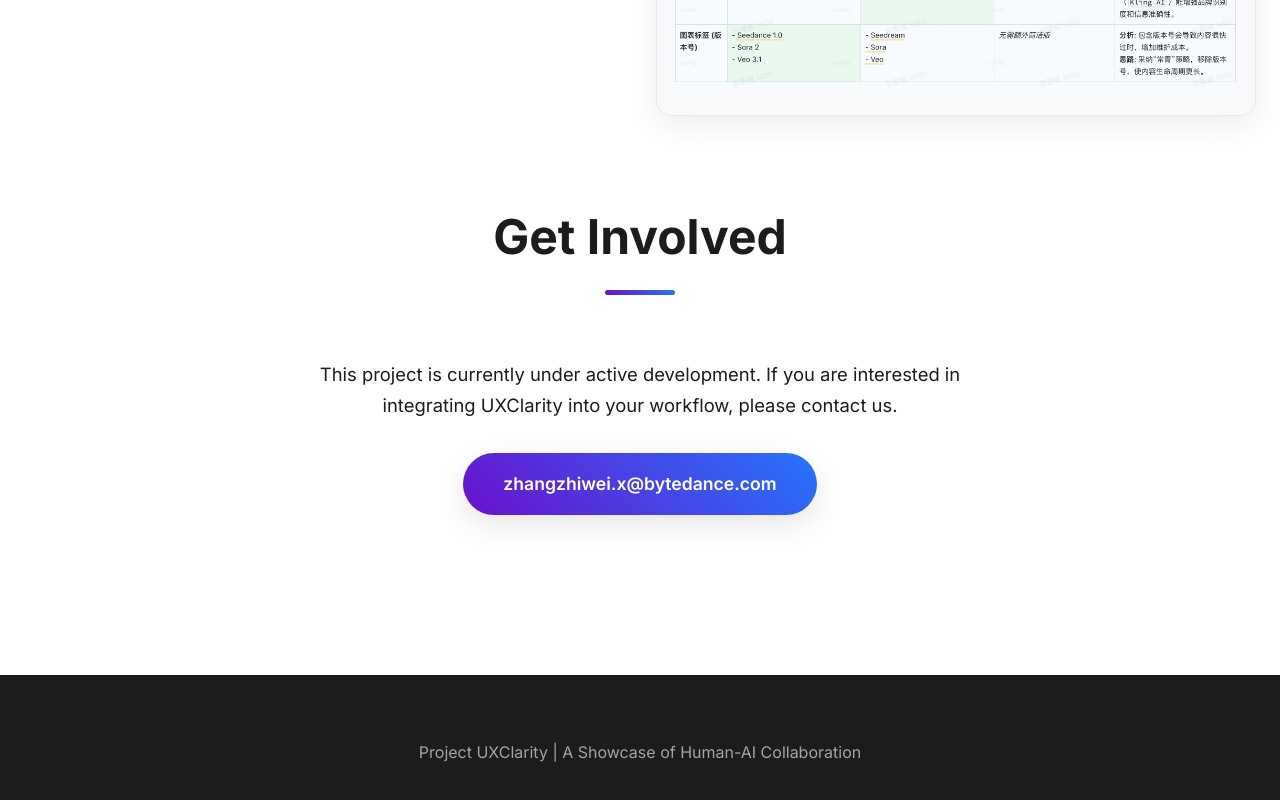
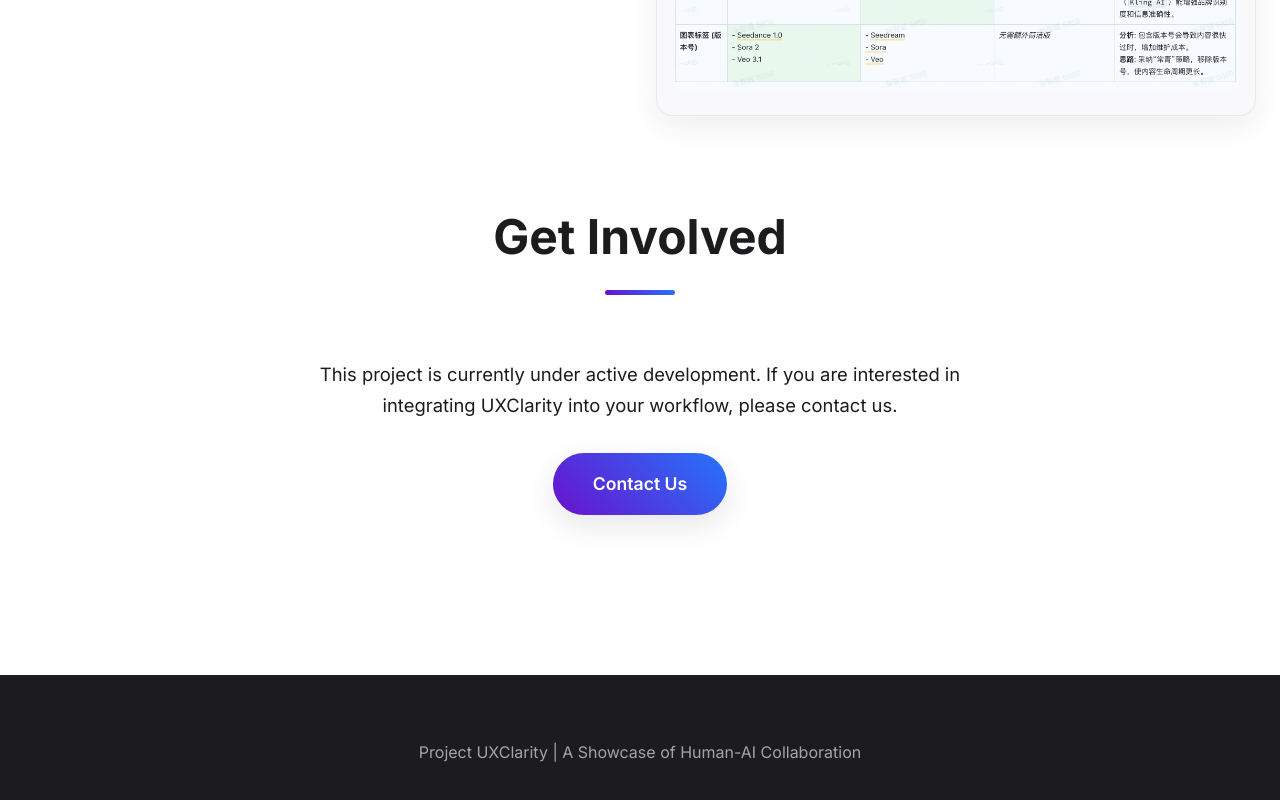
Before and after one commit to yuanshan8053/uxclarity-showcase, a React (Vite) app: page / in a window 1280 px wide. Shown: the part 3319-4119 px from the top of the page. Built offline with nearby package versions, Linux system fonts and the light colour scheme.

Commit message:
refactor: Change contact button text to 'Contact Us'

```diff
--- a/src/App.jsx
+++ b/src/App.jsx
@@ -83,7 +83,7 @@ function App() {
           <h2 className="section-title">Get Involved</h2>
           <div className="contact-content">
             <p>This project is currently under active development. If you are interested in integrating UXClarity into your workflow, please contact us.</p>
-            <a href="mailto:zhangzhiwei.x@bytedance.com" className="contact-button">zhangzhiwei.x@bytedance.com</a>
+            <a href="mailto:zhangzhiwei.x@bytedance.com" className="contact-button">Contact Us</a>
           </div>
         </section>
       </main>
```
